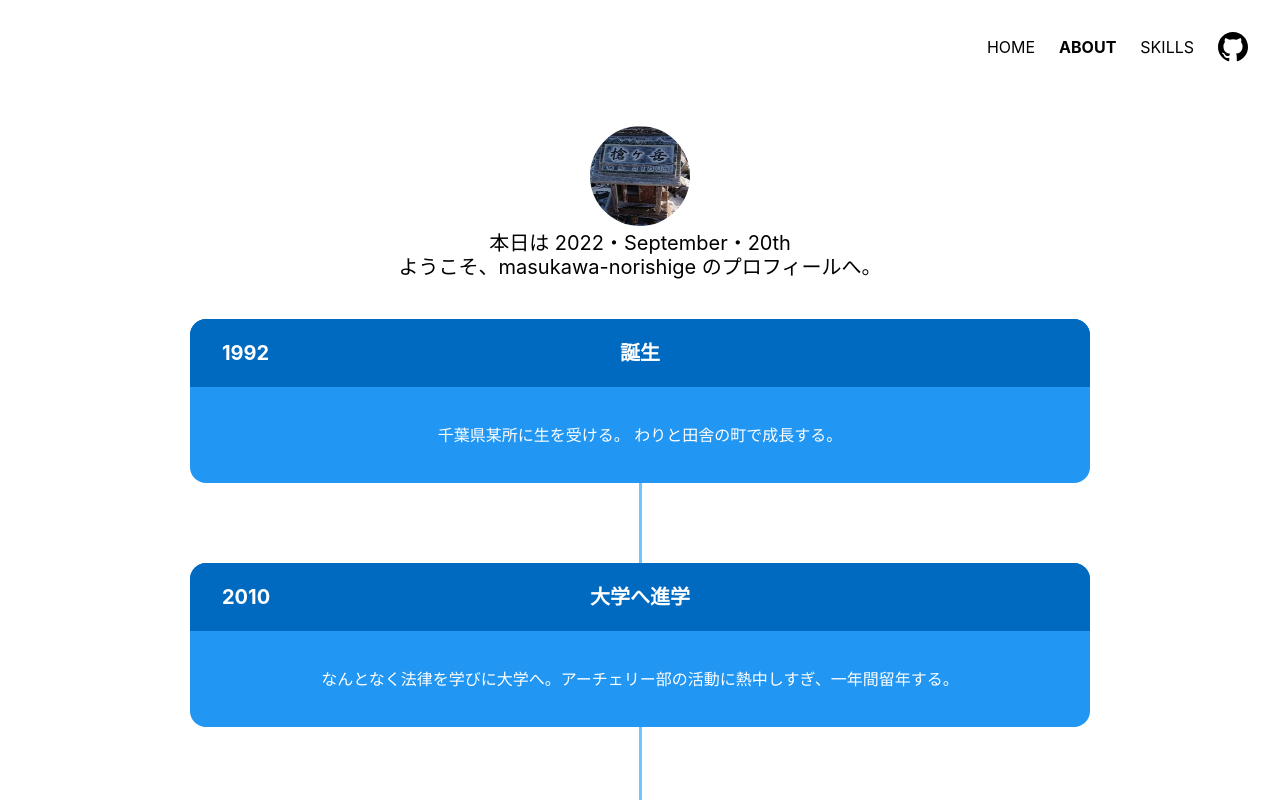
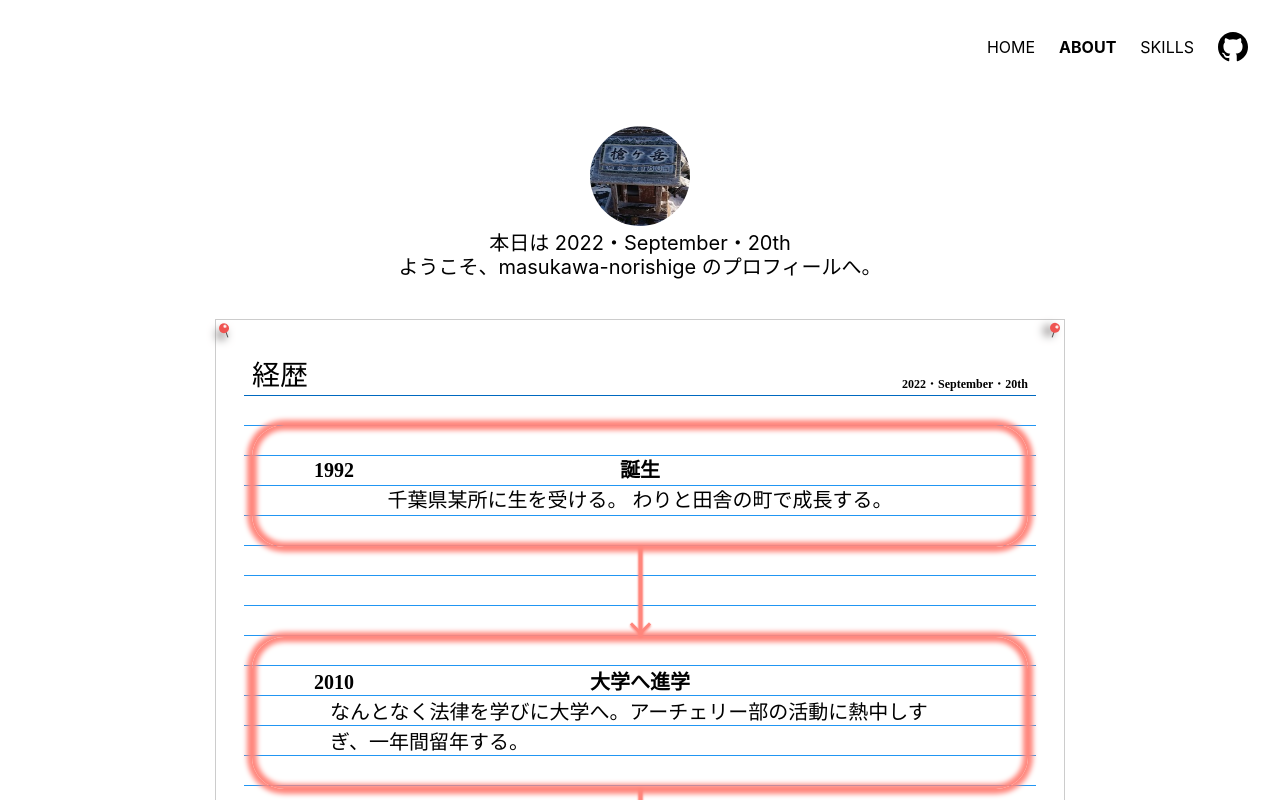
Before and after one commit to mskw-nori/my-portfolio-site, a Next.js app: page /about in a window 1280 px wide. Built offline with nearby package versions, Linux system fonts and the light colour scheme; a web font is replaced by a local one.

Commit message:
change about page design to clipboard ui

```diff
--- a/src/pages/about/index.tsx
+++ b/src/pages/about/index.tsx
@@ -1,5 +1,6 @@
 import styles from '@/styles/modules/About.module.css'
 
+import { Clipboard } from '@/components/molecules/Clipboard'
 import { ProfileImageWithName } from '@/components/molecules/ProfileImageWithName'
 import { MainWithHeaderAndFooter } from '@/components/templates/MainWithHeaderAndFooter'
 
@@ -21,7 +22,7 @@ const About: NextPageWithLayout = () => (
     <div className={styles.about_page__profile}>
       <ProfileImageWithName pageComment="プロフィール" />
     </div>
-
+    <Clipboard name="経歴">
       <ol className={styles.about_step}>
         {profItems.map(({ year, title, content }, index) => (
           <li key={year}>
@@ -36,6 +37,7 @@ const About: NextPageWithLayout = () => (
           </li>
         ))}
       </ol>
+    </Clipboard>
   </section>
 )
 
--- a/src/styles/modules/About.module.css
+++ b/src/styles/modules/About.module.css
@@ -1,5 +1,5 @@
 .about_page {
-  max-width: 900px;
+  max-width: 850px;
   padding: 2rem 0;
   margin: auto;
 }
@@ -8,8 +8,8 @@
 }
 
 .about_step {
-  color: #fff;
   text-align: center;
+  padding: 30px 0;
 }
 @media (max-width: var(--breakpoint-md)) {
   .about_step {
@@ -17,28 +17,38 @@
   }
 }
 .about_step__bar {
+  position: relative;
   display: block;
   width: 3px;
-  height: 80px;
-  background-color: var(--primary-light);
+  height: 90px;
+  background-color: var(--secondary-light);
+  box-shadow: 0 0 2px 1px var(--secondary-light);
   margin: auto;
 }
-@media (max-width: var(--breakpoint-sm)) {
-  .about_step__bar {
-    height: 50px;
-  }
+.about_step__bar::after {
+    content: "";
+    position: absolute;
+    top: 0;
+    left: 0;
+    transform: translate(-6px,70px) rotate(45deg);
+    width: 12px;
+    height: 12px;
+    border-right: 3px solid var(--secondary-light);
+    border-bottom: 3px solid var(--secondary-light);
+    filter: drop-shadow(1px 1px 1px var(--secondary-light))
 }
 .about_step__content {
-  border-radius: 1rem;
-  background-color: var(--primary-main);
+  position: relative;
+  border-radius: 2rem;
+  box-shadow: 0 0 5px 5px var(--secondary-light), inset 0 0 5px 5px var(--secondary-light);
+  box-sizing: content-box;
   overflow: hidden;
+  padding: 30px;
 }
 .about_step__header {
   position: relative;
   font-size: 1.25rem;
   font-weight: bold;
-  background-color: var(--primary-dark);
-  padding: 1.5rem 2rem;
 }
 .about_step__date {
   position: absolute;
@@ -46,14 +56,23 @@
   left: 2rem;
   transform: translateY(-50%);
 }
+@media (max-width: var(--breakpoint-sm)) {
+  .about_step__date {
+    top: 50%;
+    left: 0.5rem;
+    transform: translateY(-50%);
+  }
+}
 .about_step__description {
   display: inline-block;
   text-align: left;
+  font-size: 1.25rem;
   white-space: pre-line;
-  padding: 2.5rem 3.5rem;
+  padding: 0 3rem;
 }
-@media (max-width: var(--breakpoint-sm)) {
+@media (--small-viewport) {
   .about_step__description {
-    padding: 1rem 1.4rem;
+    color: red;
+    padding: 1rem 1rem;
   }
 }
```
Lines whose indentation alone changed are shown as unchanged.
